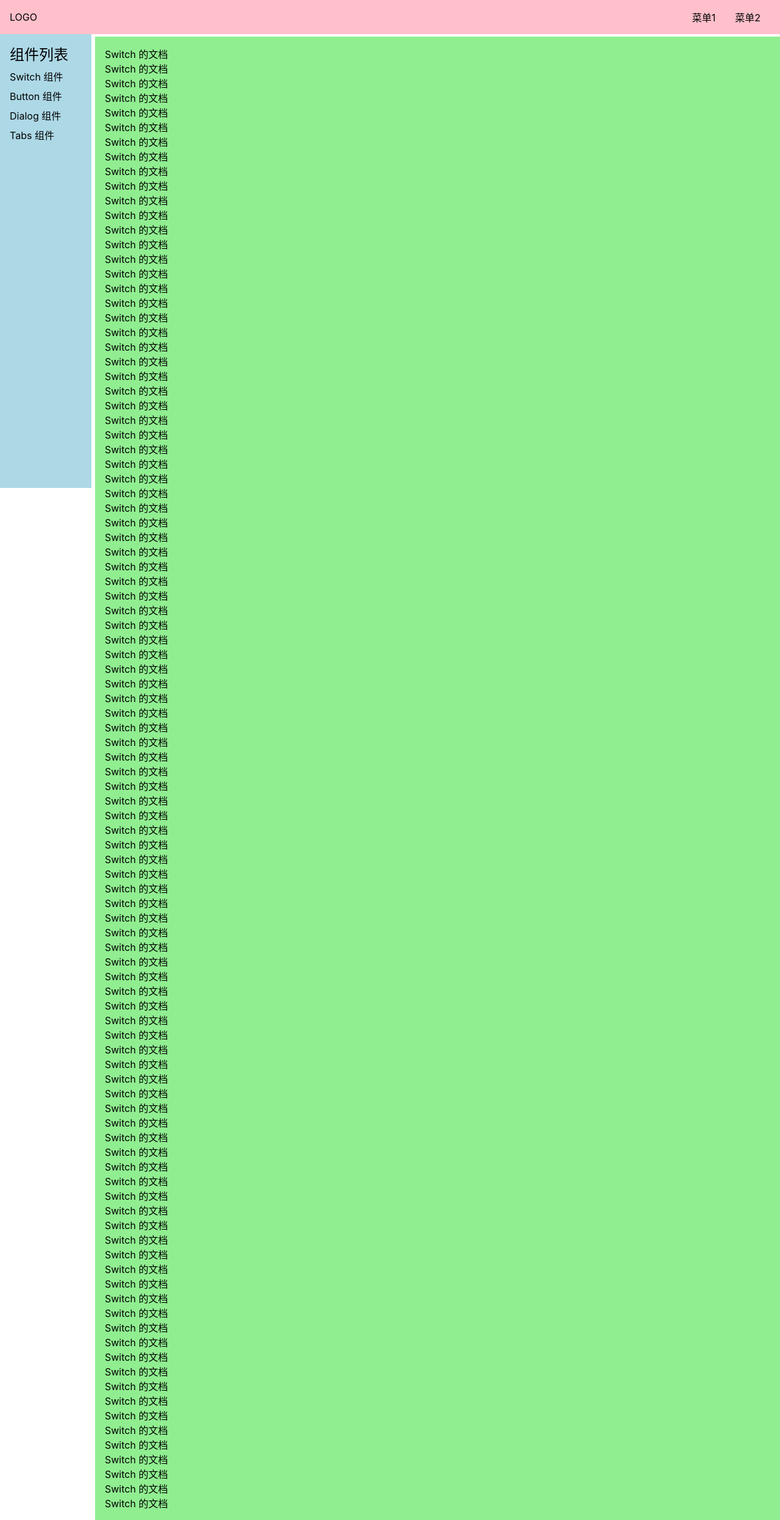
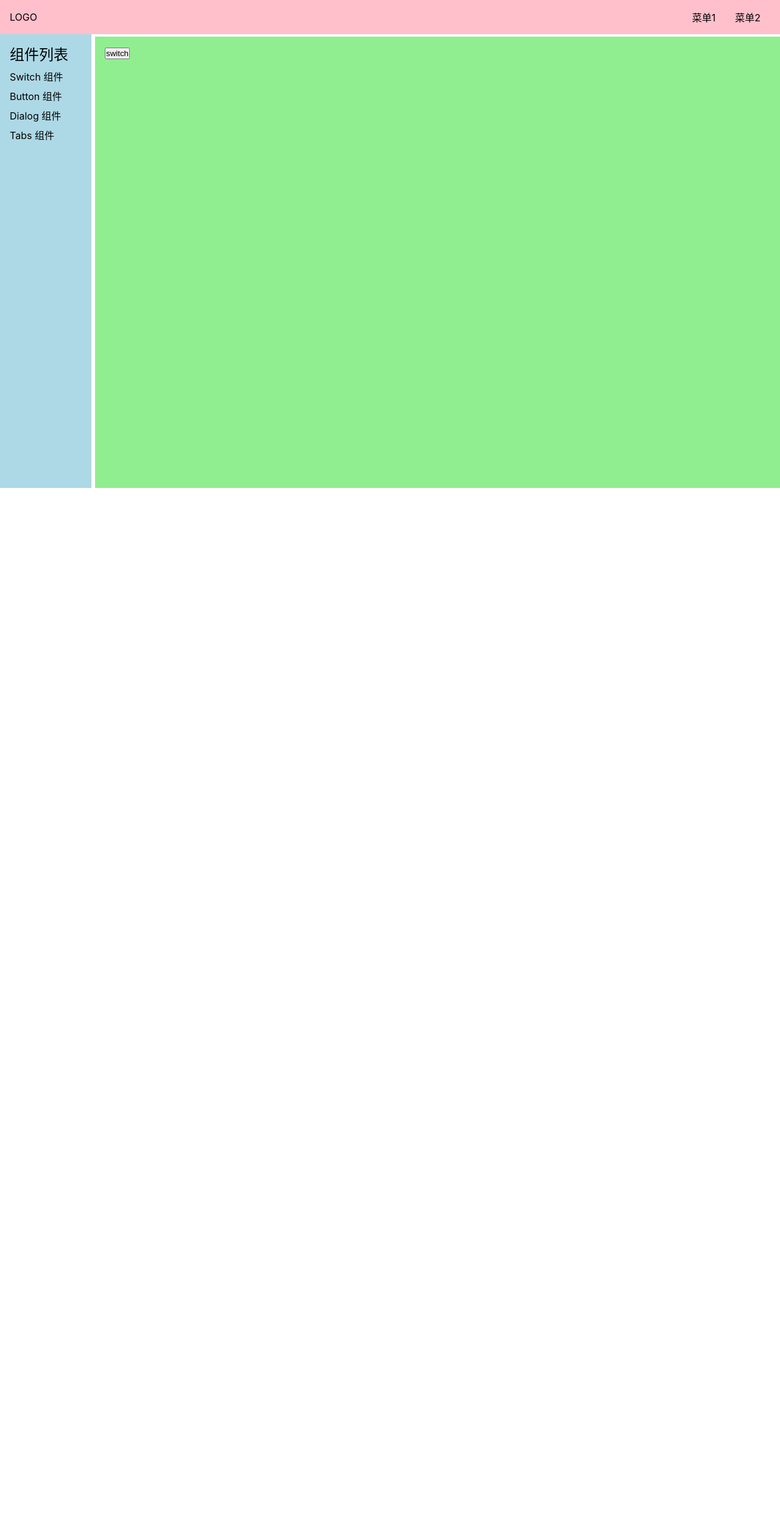
Before and after one commit to jamloveu/zhiwei-ui-vue3, a Vue app: page /#/doc/switch in a window 1280 px wide. Shown: the whole page at 61% size. After the commit the page ends 800 px from the top, so only its background shows below. Built offline with nearby package versions, Linux system fonts and the light colour scheme.

Commit message:
switch组件

```diff
--- a/src/components/SwitchDemo.vue
+++ b/src/components/SwitchDemo.vue
@@ -1,104 +1,11 @@
 <template>
   <div>
-    <p>Switch 的文档</p>
-    <p>Switch 的文档</p>
-    <p>Switch 的文档</p>
-    <p>Switch 的文档</p>
-    <p>Switch 的文档</p>
-    <p>Switch 的文档</p>
-    <p>Switch 的文档</p>
-    <p>Switch 的文档</p>
-    <p>Switch 的文档</p>
-    <p>Switch 的文档</p>
-    <p>Switch 的文档</p>
-    <p>Switch 的文档</p>
-    <p>Switch 的文档</p>
-    <p>Switch 的文档</p>
-    <p>Switch 的文档</p>
-    <p>Switch 的文档</p>
-    <p>Switch 的文档</p>
-    <p>Switch 的文档</p>
-    <p>Switch 的文档</p>
-    <p>Switch 的文档</p>
-    <p>Switch 的文档</p>
-    <p>Switch 的文档</p>
-    <p>Switch 的文档</p>
-    <p>Switch 的文档</p>
-    <p>Switch 的文档</p>
-    <p>Switch 的文档</p>
-    <p>Switch 的文档</p>
-    <p>Switch 的文档</p>
-    <p>Switch 的文档</p>
-    <p>Switch 的文档</p>
-    <p>Switch 的文档</p>
-    <p>Switch 的文档</p>
-    <p>Switch 的文档</p>
-    <p>Switch 的文档</p>
-    <p>Switch 的文档</p>
-    <p>Switch 的文档</p>
-    <p>Switch 的文档</p>
-    <p>Switch 的文档</p>
-    <p>Switch 的文档</p>
-    <p>Switch 的文档</p>
-    <p>Switch 的文档</p>
-    <p>Switch 的文档</p>
-    <p>Switch 的文档</p>
-    <p>Switch 的文档</p>
-    <p>Switch 的文档</p>
-    <p>Switch 的文档</p>
-    <p>Switch 的文档</p>
-    <p>Switch 的文档</p>
-    <p>Switch 的文档</p>
-    <p>Switch 的文档</p>
-    <p>Switch 的文档</p>
-    <p>Switch 的文档</p>
-    <p>Switch 的文档</p>
-    <p>Switch 的文档</p>
-    <p>Switch 的文档</p>
-    <p>Switch 的文档</p>
-    <p>Switch 的文档</p>
-    <p>Switch 的文档</p>
-    <p>Switch 的文档</p>
-    <p>Switch 的文档</p>
-    <p>Switch 的文档</p>
-    <p>Switch 的文档</p>
-    <p>Switch 的文档</p>
-    <p>Switch 的文档</p>
-    <p>Switch 的文档</p>
-    <p>Switch 的文档</p>
-    <p>Switch 的文档</p>
-    <p>Switch 的文档</p>
-    <p>Switch 的文档</p>
-    <p>Switch 的文档</p>
-    <p>Switch 的文档</p>
-    <p>Switch 的文档</p>
-    <p>Switch 的文档</p>
-    <p>Switch 的文档</p>
-    <p>Switch 的文档</p>
-    <p>Switch 的文档</p>
-    <p>Switch 的文档</p>
-    <p>Switch 的文档</p>
-    <p>Switch 的文档</p>
-    <p>Switch 的文档</p>
-    <p>Switch 的文档</p>
-    <p>Switch 的文档</p>
-    <p>Switch 的文档</p>
-    <p>Switch 的文档</p>
-    <p>Switch 的文档</p>
-    <p>Switch 的文档</p>
-    <p>Switch 的文档</p>
-    <p>Switch 的文档</p>
-    <p>Switch 的文档</p>
-    <p>Switch 的文档</p>
-    <p>Switch 的文档</p>
-    <p>Switch 的文档</p>
-    <p>Switch 的文档</p>
-    <p>Switch 的文档</p>
-    <p>Switch 的文档</p>
-    <p>Switch 的文档</p>
-    <p>Switch 的文档</p>
-    <p>Switch 的文档</p>
-    <p>Switch 的文档</p>
-    <p>Switch 的文档</p>
+    <Switch />
   </div>
 </template>
+<script lang="ts">
+import  Switch from "../lib/Switch.vue"
+export default {
+  components:{ Switch }
+}
+</script>
--- /dev/null
+++ b/src/lib/Switch.vue
@@ -0,0 +1,3 @@
+<template>
+ <button>switch</button>
+</template>
```
Also changed, not shown: 1 other file (tests, documents, lock files or other folders).
